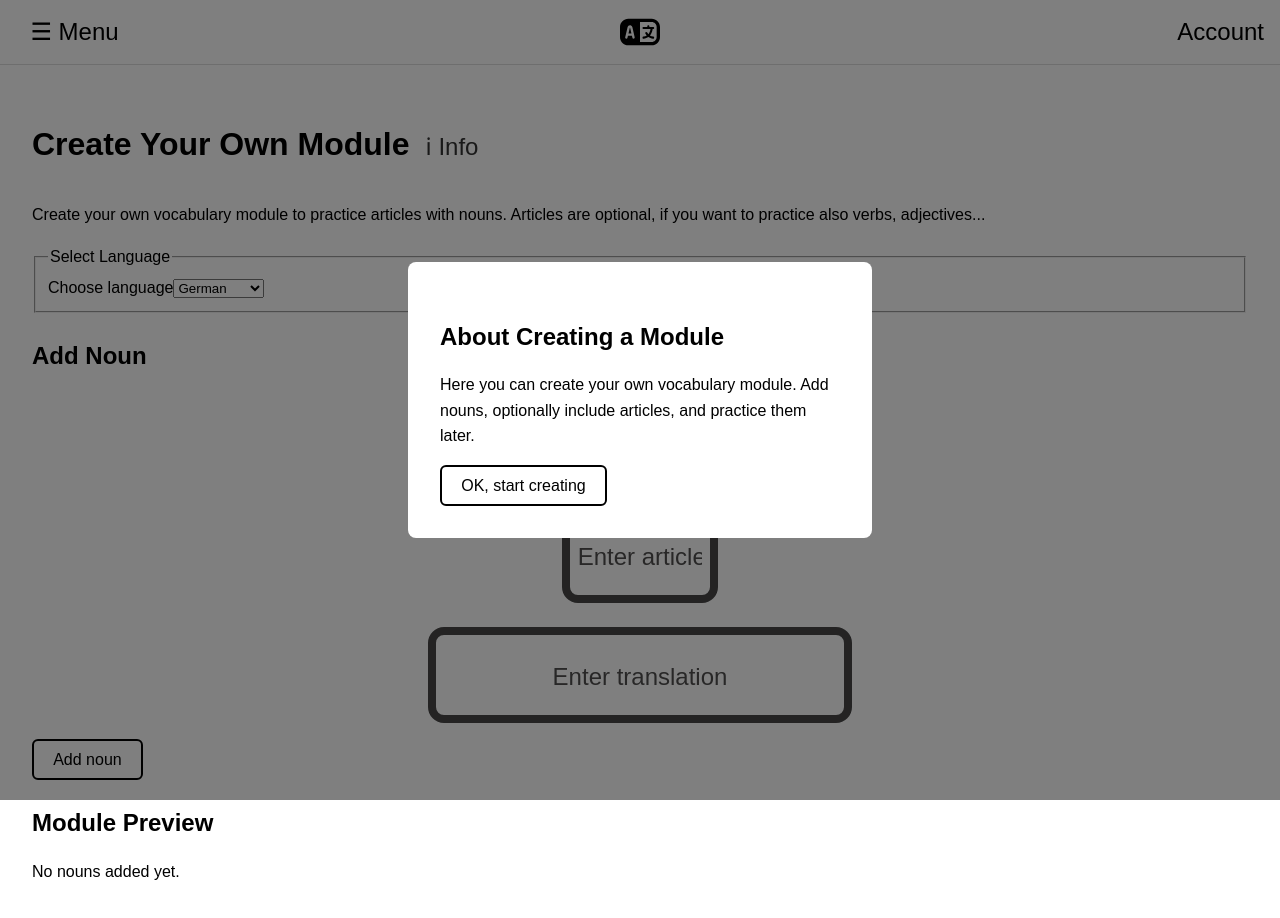
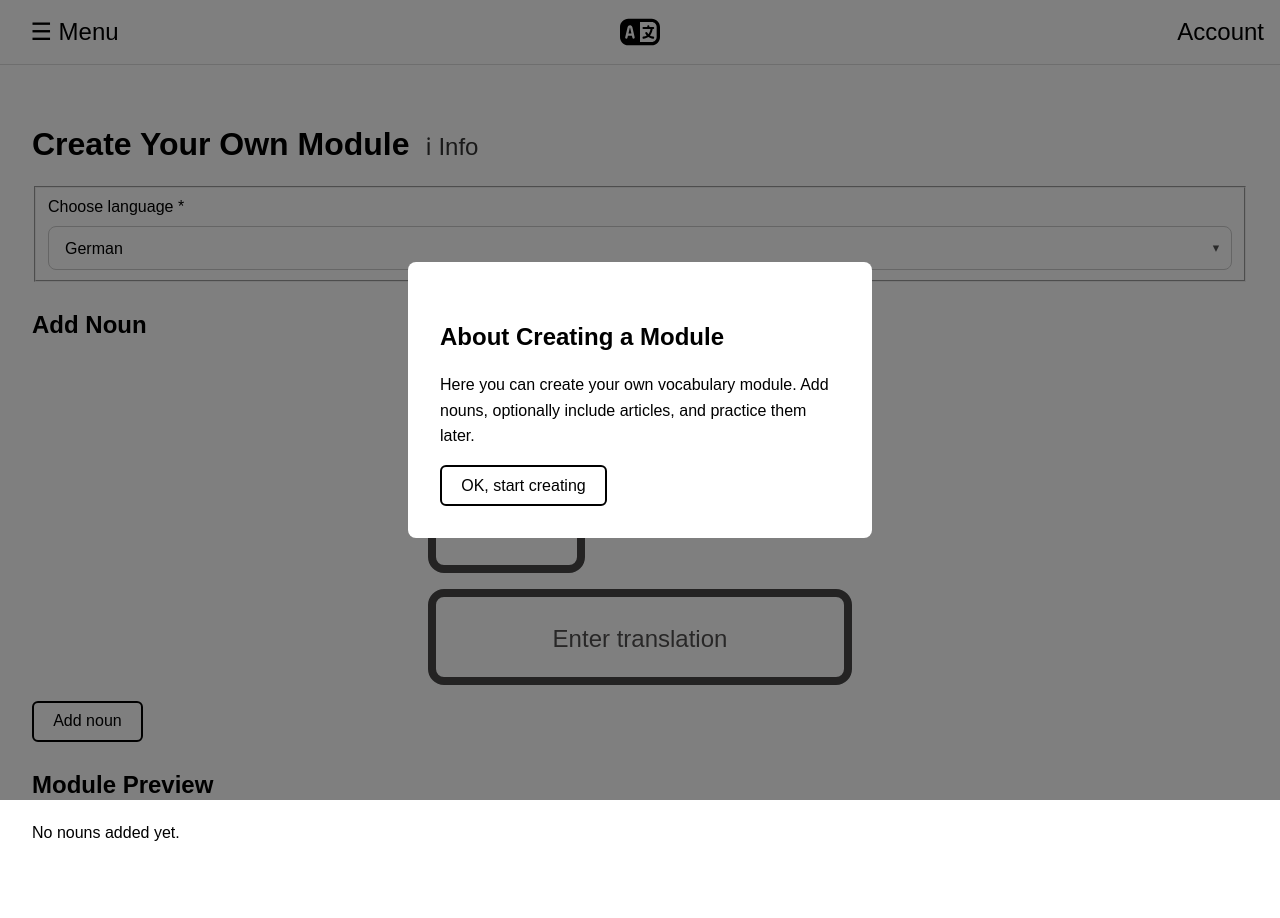
Before and after one commit to AlisaErmel/articles-study-react, a React (Vite) app: page /createmodule in a window 1280 px wide. Shown: the top 918 px of the page. After the commit the page ends 894 px from the top, so only its background shows below. Built offline with nearby package versions, Linux system fonts and the light colour scheme; a web font is replaced by a local one.

Commit message:
feat: create a draft Select UI Component

```diff
--- /dev/null
+++ b/src/components/ui/Select.css
@@ -0,0 +1,41 @@
+.ui-select-wrapper {
+    display: flex;
+    flex-direction: column;
+    gap: 0.4rem;
+}
+
+.ui-select-label {
+    font-weight: 500;
+}
+
+.ui-select-container {
+    position: relative;
+}
+
+.ui-select {
+    width: 100%;
+    padding: 0.8rem 2.5rem 0.8rem 1rem;
+    font-size: 1rem;
+    border-radius: 8px;
+    border: 1px solid #ccc;
+    appearance: none;
+    background-color: white;
+    transition: border 0.2s ease, box-shadow 0.2s ease;
+}
+
+.ui-select:focus {
+    outline: none;
+    border-color: #0033cc;
+    box-shadow: 0 0 0 3px rgba(0, 51, 204, 0.2);
+}
+
+/* Custom arrow */
+.ui-select-arrow {
+    position: absolute;
+    right: 0.8rem;
+    top: 50%;
+    transform: translateY(-50%);
+    pointer-events: none;
+    font-size: 0.8rem;
+    color: #555;
+}
--- /dev/null
+++ b/src/components/ui/Select.tsx
@@ -0,0 +1,60 @@
+import React from "react";
+import "./Select.css";
+
+interface SelectOption {
+    value: string;
+    label: string;
+}
+
+interface SelectProps {
+    id: string;
+    label: string;
+    value: string;
+    onChange: (e: React.ChangeEvent<HTMLSelectElement>) => void;
+    options: SelectOption[];
+    descriptionId?: string;
+    required?: boolean;
+}
+
+const UISelect: React.FC<SelectProps> = ({
+    id,
+    label,
+    value,
+    onChange,
+    options,
+    descriptionId,
+    required = false,
+}) => {
+    return (
+        <div className="ui-select-wrapper">
+            <label htmlFor={id} className="ui-select-label">
+                {label}
+                {required && <span aria-hidden="true"> *</span>}
+            </label>
+
+            <div className="ui-select-container">
+                <select
+                    id={id}
+                    value={value}
+                    onChange={onChange}
+                    aria-describedby={descriptionId}
+                    required={required}
+                    className="ui-select"
+                >
+                    {options.map((option) => (
+                        <option key={option.value} value={option.value}>
+                            {option.label}
+                        </option>
+                    ))}
+                </select>
+
+                {/* Custom arrow */}
+                <span className="ui-select-arrow" aria-hidden="true">
+                    ▾
+                </span>
+            </div>
+        </div>
+    );
+};
+
+export default UISelect;
--- a/src/pages/Create_Module.css
+++ b/src/pages/Create_Module.css
@@ -47,7 +47,7 @@ button:focus-visible {
 
 /* Row for bottom inputs */
 .input-row {
-    display: contents;
+    display: flow-root;
     gap: 0rem;
 }
 
--- a/src/pages/Create_Module.tsx
+++ b/src/pages/Create_Module.tsx
@@ -1,6 +1,7 @@
 import React, { useState } from "react";
 import './Create_Module.css';
 import UIInput from "../components/ui/Input";
+import UISelect from "../components/ui/Select";
 
 type Language =
     | "German"
@@ -122,32 +123,24 @@ const Create_Module: React.FC = () => {
                     </button>
                 </div>
 
-                <p id="module-description">
-                    Create your own vocabulary module to practice articles with nouns.
-                    Articles are optional, if you want to practice also verbs, adjectives...
-                </p>
-
                 {/* Language Selection */}
                 <fieldset>
-                    <legend>Select Language</legend>
-
-                    <label htmlFor="language-select">
-                        Choose language
-                    </label>
-
-                    <select
+                    <UISelect
                         id="language-select"
+                        label="Choose language"
                         value={language}
                         onChange={(e) => setLanguage(e.target.value as Language)}
-                        aria-describedby="module-description"
-                    >
-                        <option value="German">German</option>
-                        <option value="French">French</option>
-                        <option value="Dutch">Dutch</option>
-                        <option value="Portuguese">Portuguese</option>
-                        <option value="Italian">Italian</option>
-                        <option value="Spanish">Spanish</option>
-                    </select>
+                        descriptionId="module-description"
+                        required
+                        options={[
+                            { value: "German", label: "German" },
+                            { value: "French", label: "French" },
+                            { value: "Dutch", label: "Dutch" },
+                            { value: "Portuguese", label: "Portuguese" },
+                            { value: "Italian", label: "Italian" },
+                            { value: "Spanish", label: "Spanish" },
+                        ]}
+                    />
                 </fieldset>
 
                 {/* Add Noun Section */}
```
